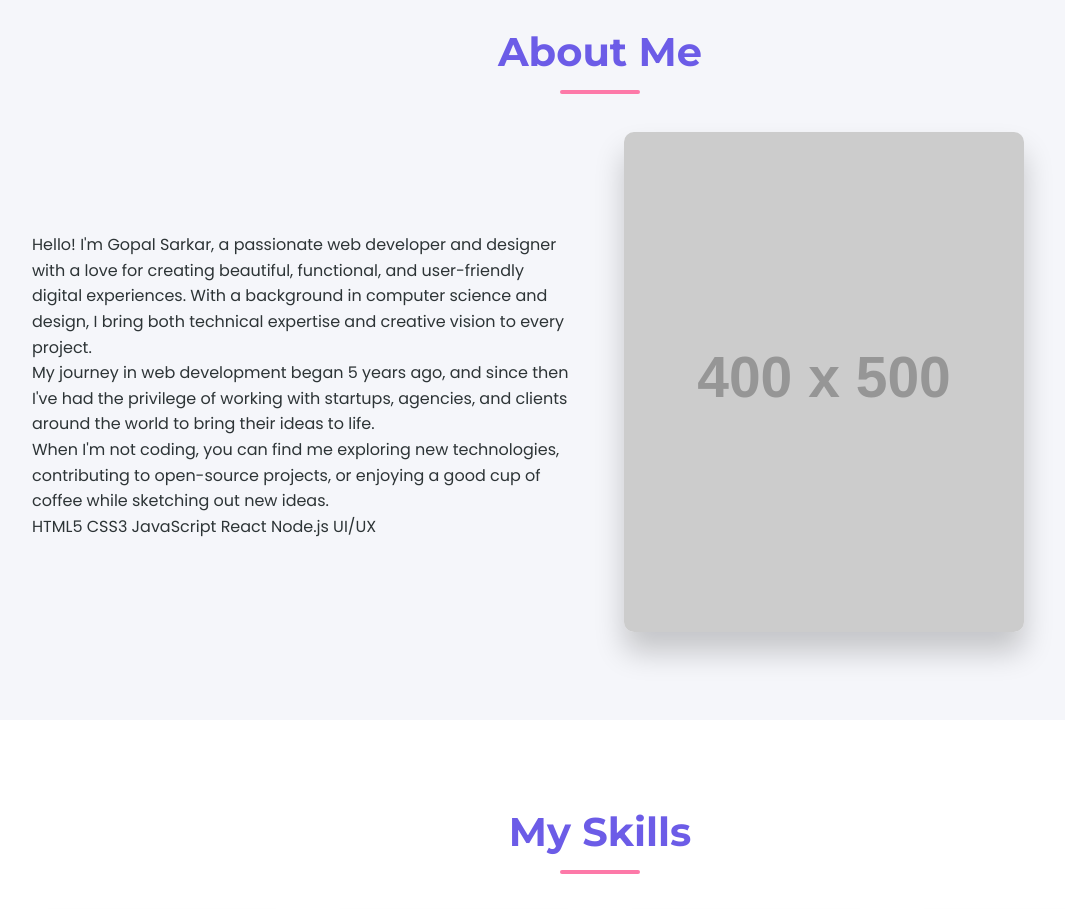
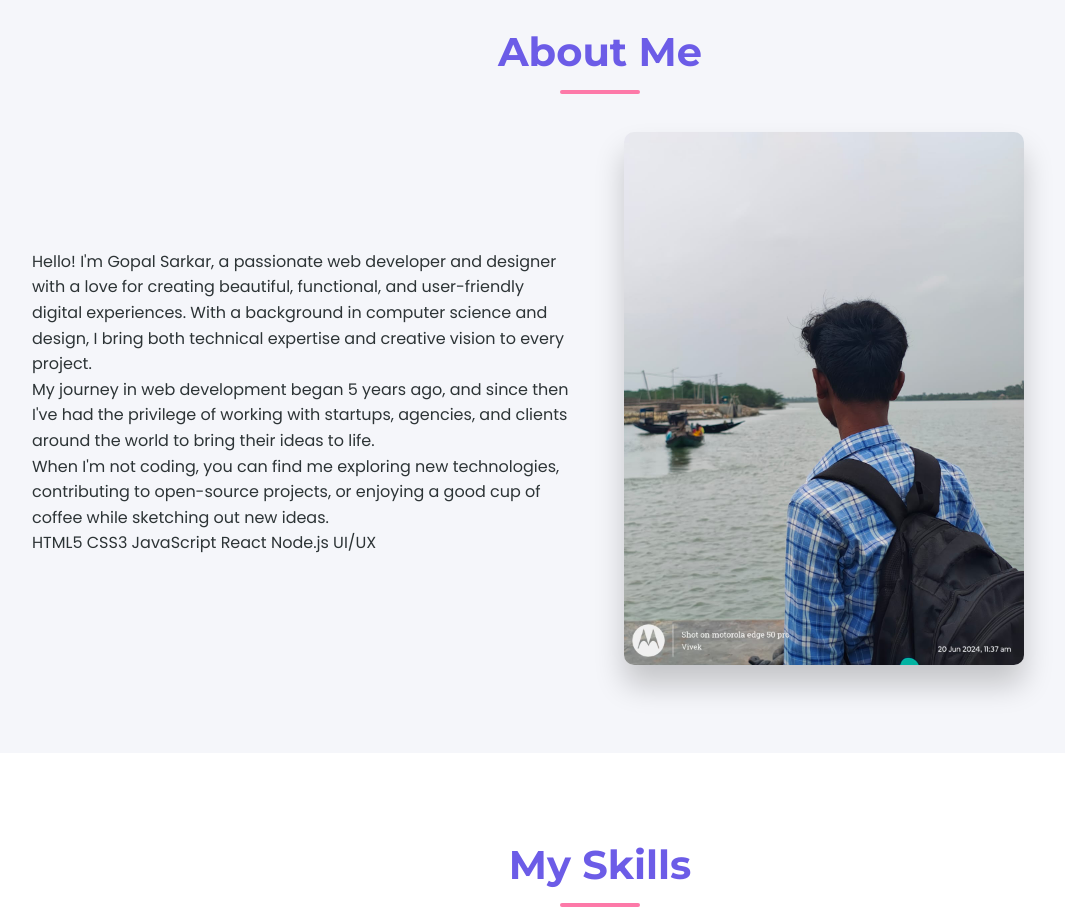
Before and after one commit to gopalsarkarr/Gopal_Protfolio, a plain HTML site: page index.html in a window 1280 px wide. Shown: the part 860-1769 px from the top of the page, without its empty margins (40-1105 px from the left). Drawn offline with nearby package versions, Linux system fonts and the light colour scheme; placeholder pictures from the web are drawn by us.

Commit message:
add image

```diff
--- a/index.html
+++ b/index.html
@@ -690,7 +690,7 @@
                 </div>
             </div>
             <div class="about-image">
-                <img src="https://via.placeholder.com/400x500/6c5ce7/ffffff?text=Gopal+Sarkar" alt="Gopal Sarkar" class="profile-img">
+                <img src="image_1.jpg" alt="Gopal Sarkar" class="profile-img">
             </div>
         </div>
     </section>
```
Also changed, not shown: image_1.jpg (added).
